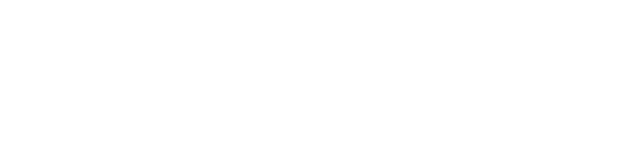
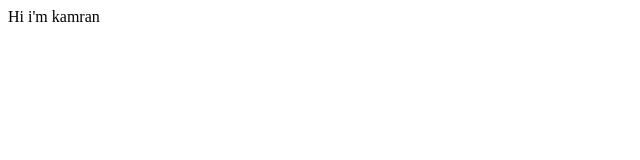
Before and after one commit to kammraan/jenkins_01, a plain HTML site: page index.html in a window 1280 px wide. Shown: the whole page, without its empty margins (0-640 px from the left). Drawn offline with Linux system fonts and the light colour scheme.

Commit message:
Update index.html

```diff
--- a/index.html
+++ b/index.html
@@ -1 +1,5 @@
 <html>
+  <body>
+    <hi>Hi i'm kamran</hi>
+  </body>
+</html>
```
